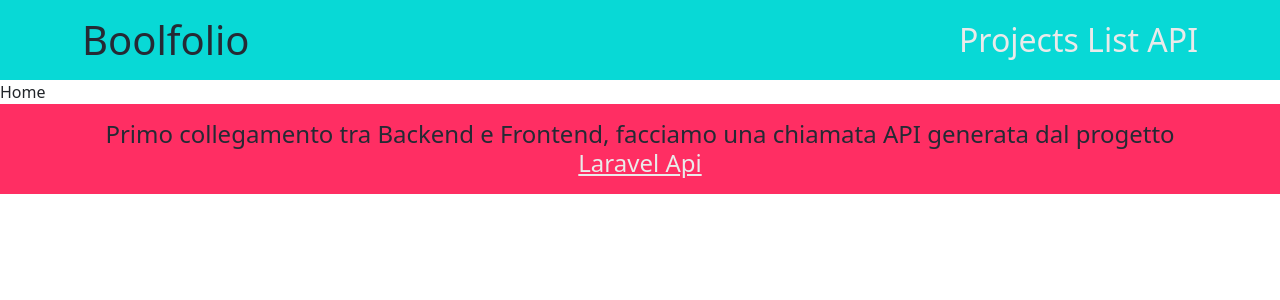
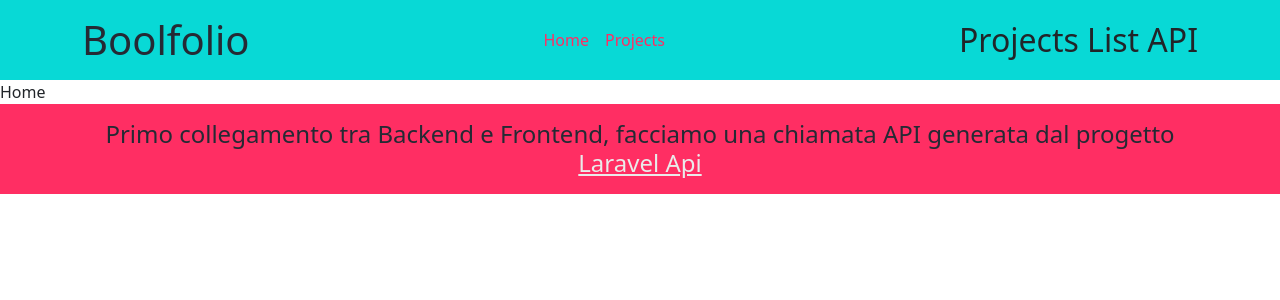
Before and after one commit to CaldatoLuca/vite-boolfolio, a Vue app: page / in a window 1280 px wide. Shown: the top 300 px of the page. Built offline with nearby package versions, Linux system fonts and the light colour scheme.

Commit message:
feat: router-link

```diff
--- a/src/components/AppHeader.vue
+++ b/src/components/AppHeader.vue
@@ -1,5 +1,20 @@
 <script>
-export default {};
+export default {
+  data() {
+    return {
+      pages: [
+        {
+          name: "home",
+          linkName: "Home",
+        },
+        {
+          name: "list",
+          linkName: "Projects",
+        },
+      ],
+    };
+  },
+};
 </script>
 
 <template>
@@ -8,6 +23,15 @@ export default {};
       class="container d-flex justify-content-between align-items-center py-3"
     >
       <h1 class="title">Boolfolio</h1>
+      <div class="pages">
+        <ul class="list-unstyled d-flex gap-3 mb-0 align-items-center">
+          <li v-for="page in pages">
+            <RouterLink :to="{ name: page.name }">
+              {{ page.linkName }}</RouterLink
+            >
+          </li>
+        </ul>
+      </div>
       <h2 class="subtitle">Projects List API</h2>
     </div>
   </header>
@@ -22,8 +46,10 @@ header {
   .title {
     color: $black;
   }
-  .subtitle {
-    color: $grey;
+
+  a {
+    color: $red;
+    text-decoration: none;
   }
 }
 </style>
```
